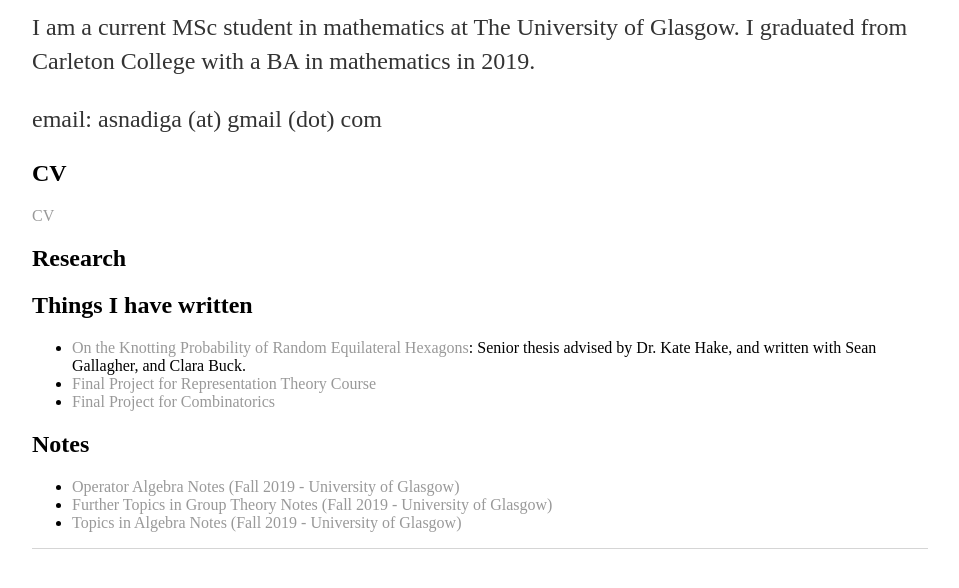
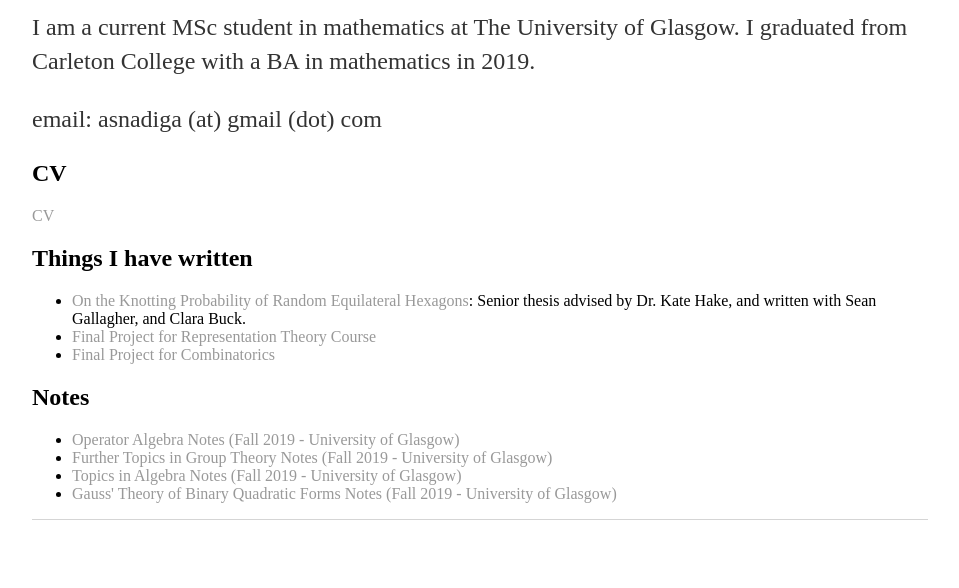
Before and after one commit to asnadiga/asnadiga.github.io, a plain HTML site: page index.html in a window 1280 px wide. Shown: the part 186-774 px from the top of the page, without its empty margins (160-1119 px from the left). Drawn offline with Linux system fonts and the light colour scheme.

Commit message:
Update index.html

```diff
--- a/index.html
+++ b/index.html
@@ -20,7 +20,6 @@
 
 				<h2> CV </h2>
 					<a href="Documents/Aniruddha_Nadiga_CV.pdf", target="_blank"> CV </a>
-				<h2> Research </h2>
 				<h2> Things I have written</h2>
 					<ul>
 						<li><a href="Documents/COMPS.pdf", target="_blank">On the Knotting Probability of Random Equilateral Hexagons</a>: Senior thesis advised by Dr. Kate Hake, and written with Sean Gallagher, and Clara Buck. </li>
@@ -32,6 +31,7 @@
 						<li><a href="Documents/Operator_Algebra_Notes.pdf", target="_blank">Operator Algebra Notes (Fall 2019 - University of Glasgow)</a></li>
 						<li><a href="Documents/Further_Group_Theory_Notes.pdf", target="_blank">Further Topics in Group Theory Notes (Fall 2019 - University of Glasgow) </a></li>
 						<li> <a href="Documents/Topics_in_Algebra_Notes.pdf", target="_blank"> Topics in Algebra Notes (Fall 2019 - University of Glasgow) </a></li>
+						<li> <a href="Documents/Binary_Quadratic_Forms_Notes.pdf", target="_blank"> Gauss' Theory of Binary Quadratic Forms Notes (Fall 2019 - University of Glasgow) </a></li>
 					</ul>
     		</div><!-- /.blurb -->
 		</div><!-- /.container -->
```
